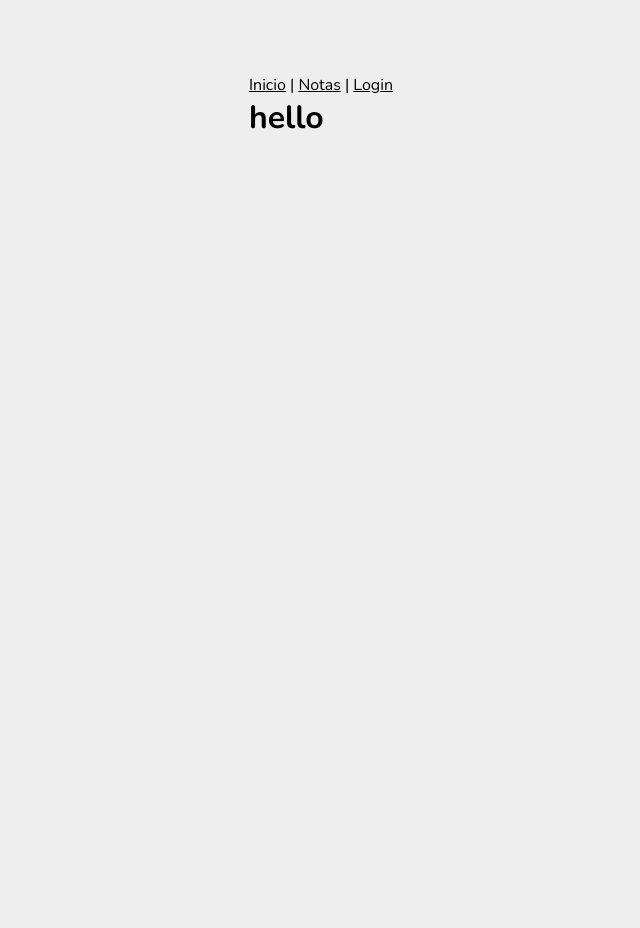
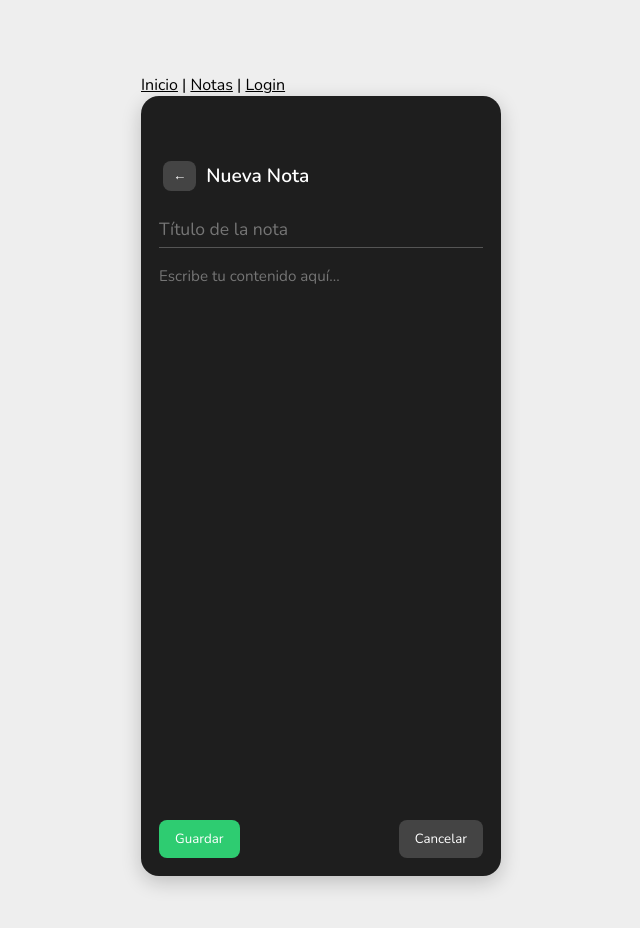
Before and after one commit to WilliamSepulveda/Appnotes, a React (Vite) app in the folder frontend/: page /create-note in a window 1280 px wide. Shown: the top 928 px of the page, without its empty margins (319-959 px from the left). Before the commit the page ends 800 px from the top, so only its background shows below. Built offline with nearby package versions, Linux system fonts and the light colour scheme.

Commit message:
feat :lipstick: se crea Crud al 90 %
falta validar el search con su respectivo diseño

```diff
--- a/frontend/src/components/ConfirmDialog.jsx
+++ b/frontend/src/components/ConfirmDialog.jsx
@@ -8,8 +8,12 @@ export default function ConfirmDialog({ isOpen, onClose, onConfirm }) {
       <div className="modal">
         <p>¿Quieres eliminar esta nota?</p>
         <div className="modal-actions">
-          <button className="discard" onClick={onClose}>Cancelar</button>
-          <button className="save" onClick={onConfirm}>Eliminar</button>
+          <button className="btn-discard" onClick={onClose}>
+            Cancelar
+          </button>
+          <button className="save" onClick={onConfirm}>
+            Eliminar
+          </button>
         </div>
       </div>
     </div>
--- a/frontend/src/components/EmptyState.jsx
+++ b/frontend/src/components/EmptyState.jsx
@@ -4,7 +4,7 @@ import "../styles/EmptyState.css";
 export default function EmptyState() {
   return (
     <div className="empty">
-      <img src={imagenEmptyState} alt="imagenEmptyState" />
+      <img src={imagenEmptyState} className="imagenEmptyState" />
       <p className="empty-text">Create your first note !</p>
     </div>
     );
--- a/frontend/src/components/NoteCard.jsx
+++ b/frontend/src/components/NoteCard.jsx
@@ -1,4 +1,6 @@
+// NoteCard.jsx
 import { useState } from "react";
+import { useNavigate } from "react-router-dom"; // 👈 importa navigate
 import "../styles/NoteCard.css";
 import edit from "../media/mode.png";
 import del from "../media/delete.png";
@@ -6,10 +8,18 @@ import ConfirmDialog from "./ConfirmDialog";
 
 export default function NoteCard({ note, onEdit, onDelete, color }) {
   const [openConfirm, setOpenConfirm] = useState(false);
+  const navigate = useNavigate();
 
   const handleDeleteConfirm = () => {
-    onDelete(note);
+    onDelete(note._id);
     setOpenConfirm(false);
+  };
+
+  const handleCancel = () => {
+    setOpenConfirm(false);
+    console.log();
+    ("Acción cancelada");
+    navigate("/notas"); // 👈 redirige al listado de notas
   };
 
   return (
@@ -24,14 +34,14 @@ export default function NoteCard({ note, onEdit, onDelete, color }) {
           </p>
         </div>
         <div className="actions">
-          <img src={edit} onClick={() => onEdit(note)} className="edit" />
+          <img src={edit} onClick={() => onEdit(note._id)} className="edit" />
           <img src={del} onClick={() => setOpenConfirm(true)} className="delete" />
         </div>
       </div>
 
       <ConfirmDialog
         isOpen={openConfirm}
-        onClose={() => setOpenConfirm(false)}
+        onClose={handleCancel}
         onConfirm={handleDeleteConfirm}
       />
     </>
--- a/frontend/src/components/NoteEditor.jsx
+++ b/frontend/src/components/NoteEditor.jsx
@@ -98,7 +98,7 @@ const NoteEditor = () => {
         />
         <div className="editor-actions">
           <button type="submit" className="btn-save-main">Guardar</button>
-          <button type="button" className="btn-cancel" onClick={() => navigate("/")}>Cancelar</button>
+          <button type="button" className="btn-cancel" onClick={() => navigate("/notas")}>Cancelar</button>
         </div>
       </form>
 
--- a/frontend/src/pages/CreateNota.jsx
+++ b/frontend/src/pages/CreateNota.jsx
@@ -1,15 +1,85 @@
+import { useState } from "react";
+import { useNavigate } from "react-router-dom";
+import "../styles/NoteEditor.css";
 
-const CreateNota = () => {
+const AddNote = () => {
+  const navigate = useNavigate();
+  const [title, setTitle] = useState("");
+  const [content, setContent] = useState("");
+  const [showConfirm, setShowConfirm] = useState(false);
 
+  const handleSubmit = (e) => {
+    e.preventDefault();
+    setShowConfirm(true);
+  };
 
-    return (
-        <h1>hello</h1>
-    )
+  const handleSave = async () => {
+    try {
+      const token = localStorage.getItem("token");
+      if (!token) throw new Error("No token found");
 
-}
+      const res = await fetch(`http://localhost:5000/api/notes`, {
+        method: "POST",
+        headers: {
+          "Authorization": `Bearer ${token}`,
+          "Content-Type": "application/json"
+        },
+        body: JSON.stringify({ title, content })
+      });
 
+      if (!res.ok) throw new Error("Error al guardar la nota");
 
+      setShowConfirm(false);
+      navigate("/notas");
+    } catch (error) {
+      console.error("Error al guardar:", error);
+    }
+  };
 
+  return (
+    <div className="editor-screen">
+      <header className="editor-header">
+        <button className="back-btn" onClick={() => navigate("/notas")}>←</button>
+        <h2>Nueva Nota</h2>
+      </header>
 
+      <form onSubmit={handleSubmit} className="editor-form">
+        <input
+          className="editor-title"
+          type="text"
+          placeholder="Título de la nota"
+          value={title}
+          onChange={(e) => setTitle(e.target.value)}
+        />
+        <textarea
+          className="editor-content"
+          placeholder="Escribe tu contenido aquí..."
+          value={content}
+          onChange={(e) => setContent(e.target.value)}
+        />
+        <div className="editor-actions">
+          <button type="submit" className="btn-save-main">Guardar</button>
+          <button type="button" className="btn-cancel" onClick={() => navigate("/notas")}>Cancelar</button>
+        </div>
+      </form>
 
-export default CreateNota;
+      {showConfirm && (
+        <div className="modal-backdrop">
+          <div className="modal">
+            <p>¿Guardar la nueva nota?</p>
+            <div className="modal-actions">
+              <button className="btn-discard" onClick={() => setShowConfirm(false)}>
+                Cancelar
+              </button>
+              <button className="btn-save" onClick={handleSave}>
+                Guardar
+              </button>
+            </div>
+          </div>
+        </div>
+      )}
+    </div>
+  );
+};
+
+export default AddNote;
--- a/frontend/src/pages/Note.jsx
+++ b/frontend/src/pages/Note.jsx
@@ -44,10 +44,28 @@ const Note = () => {
     setFiltered(notes.filter((n) => n.title.toLowerCase().includes(lower)));
   };
 
-  const handleDelete = (id) => {
-    setNotes(notes.filter((n) => n._id !== id));
-    setFiltered(filtered.filter((n) => n._id !== id));
-  };
+  const handleDelete = async (id) => {
+  try {
+    const token = localStorage.getItem("token");
+    if (!token) throw new Error("No token found");
+
+    const res = await fetch(`http://localhost:5000/api/notes/${id}`, {
+      method: "DELETE",
+      headers: {
+        "Authorization": `Bearer ${token}`
+      }
+    });
+
+    if (!res.ok) throw new Error("Error al eliminar la nota");
+
+    // ✅ Si el backend confirma, borramos del estado
+    setNotes((prev) => prev.filter((n) => n._id !== id));
+    setFiltered((prev) => prev.filter((n) => n._id !== id));
+  } catch (error) {
+    console.error("Error al eliminar:", error);
+  }
+};
+
 
   const handleNoteClick = (id) => {
       navigate(`/note-editor/${id}`);
--- a/frontend/src/styles/EmptyState.css
+++ b/frontend/src/styles/EmptyState.css
@@ -11,6 +11,13 @@ body {
     padding:24px;
 }
 
-p{
-    color: #fff;
+.empty{
+  margin-top: 5rem;
 }
+
+
+.empty-text{
+    color: #ffffff;
+    font-size: 1.2rem;
+    text-align: center;
+}
--- a/frontend/src/styles/Note.css
+++ b/frontend/src/styles/Note.css
@@ -13,7 +13,7 @@ body {
 
 .screen {
   width:360px;
-  height:780px;
+  height:700px;
   background:var(--screen-bg);
   border-radius:18px;
   padding:18px;
@@ -93,3 +93,24 @@ body {
     overflow:auto;
     height:calc(100% - 120px);
 }
+
+
+.containerbtn {
+  display: flex;
+  justify-content: space-between;
+}
+
+.fab {
+  background-color: #3c3c3c;
+  box-shadow: 0 4px 18px #3c3c3c;
+  margin-top: 12em;
+  position: relative;
+  border-radius: 50%;
+  width: 4rem;
+  height: 4rem;
+  border: none;
+  margin-left: auto;
+}
+.fab:hover{
+  transform: translateY(-8px);
+}
```
Also changed, not shown: frontend/src/media/add.png (added).
